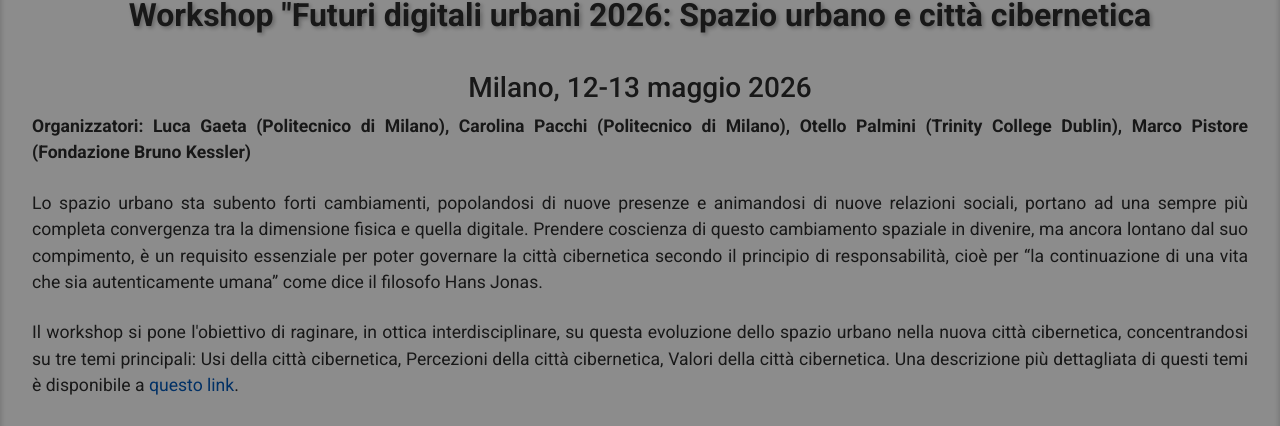
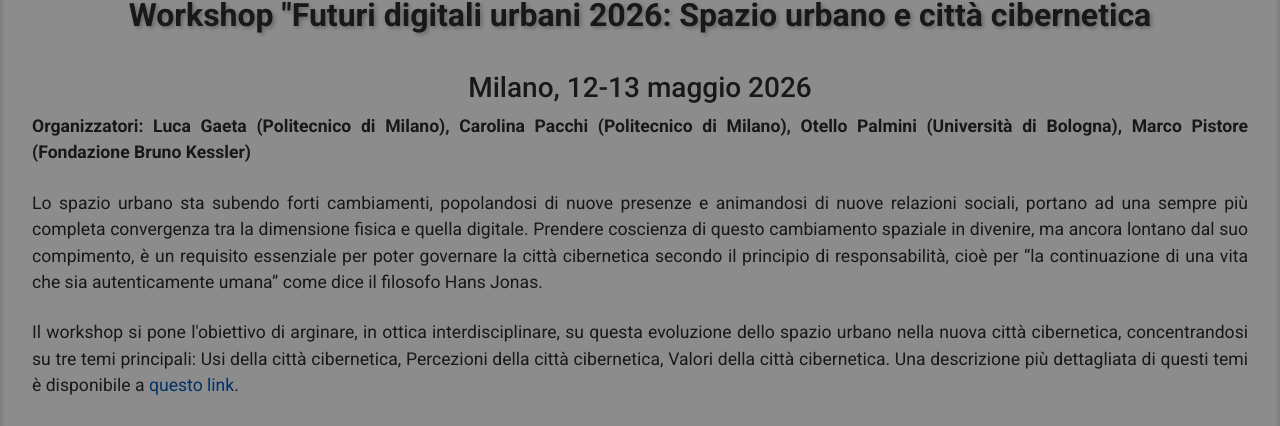
Before and after one commit to fbk-most/fbk-most.github.io, a Jekyll site: the page built from _pages/digital_urban_futures.html, in a window 1280 px wide and 900 px high, scrolled down 718 px. Shown: the part 144-570 px from the top of the window. Built offline with Jekyll 4.4.1, drawn with Linux system fonts in a browser that asks for light colours; nearby versions of some CDN libraries; library files that are not in the unit come from our copies.

Commit message:
fix: fixed info on FDU-2026 event

```diff
--- a/_pages/digital_urban_futures.html
+++ b/_pages/digital_urban_futures.html
@@ -44,18 +44,18 @@ permalink: /digital_urban_futures/
         Organizzatori:
         Luca Gaeta (Politecnico di Milano),
         Carolina Pacchi (Politecnico di Milano),
-        Otello Palmini (Trinity College Dublin),
+        Otello Palmini (Università di Bologna),
         Marco Pistore (Fondazione Bruno Kessler)
       </b></p>
       <p>
-        Lo spazio urbano sta subento forti cambiamenti, popolandosi di nuove presenze e animandosi di nuove
+        Lo spazio urbano sta subendo forti cambiamenti, popolandosi di nuove presenze e animandosi di nuove
         relazioni sociali, portano ad una sempre più completa convergenza tra la dimensione fisica e quella digitale.
         Prendere coscienza di questo cambiamento spaziale in divenire, ma ancora lontano dal suo compimento, è un
         requisito essenziale per poter governare la città cibernetica secondo il principio di responsabilità,
         cioè per “la continuazione di una vita che sia autenticamente umana” come dice il filosofo Hans Jonas.
       </p>
       <p>
-        Il workshop si pone l'obiettivo di raginare, in ottica interdisciplinare, su questa evoluzione dello spazio
+        Il workshop si pone l'obiettivo di arginare, in ottica interdisciplinare, su questa evoluzione dello spazio
         urbano nella nuova città cibernetica, concentrandosi su tre temi principali: Usi della città cibernetica,
         Percezioni della città cibernetica, Valori della città cibernetica.
         Una descrizione più dettagliata di questi temi è disponibile a
```
Also changed, not shown: 1 other file.
